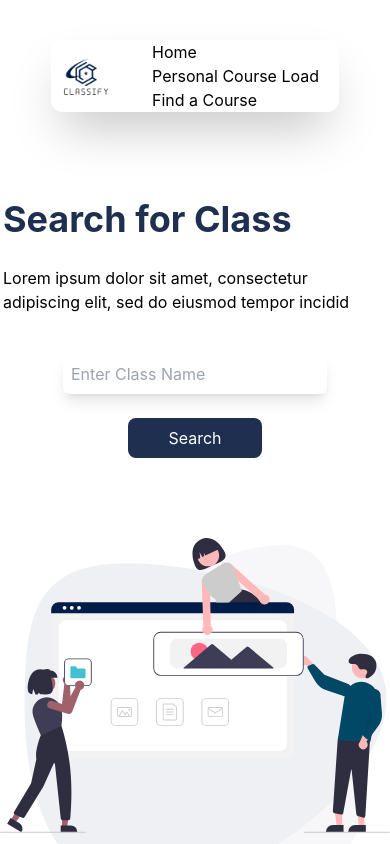
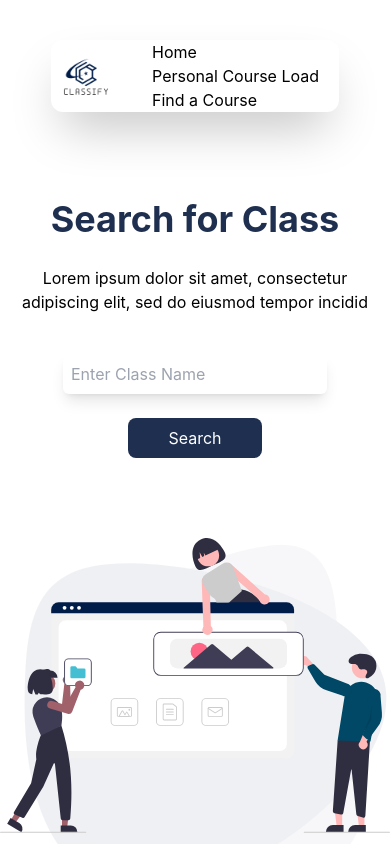
Before and after one commit to JeremyChuah/Classify, a React (Create React App) app: page / in a window 390 px wide. Shown: the top 844 px of the page. Built offline with nearby package versions, Linux system fonts and the light colour scheme.

Commit message:
added router

```diff
--- a/src/pages/homecomponents/aboutgrid.js
+++ b/src/pages/homecomponents/aboutgrid.js
@@ -9,7 +9,7 @@ const aboutgrid = (props) => {
   return (
     <div className="flex flex-col justify-center items-center mx-auto mt-10 w-4/5">
       <h1 className="text-4xl text-classifyBlue font-bold">About Classify</h1>
-      <div className="md:grid md:grid-cols-2 justify-center items-center gap-10 mt-5">
+      <div className="md:grid md:grid-cols-2 justify-center items-center gap-10 mt-5 text-center">
         <Aboutcard
           image={Attendance}
           name={"Helping Kids Make the right decisions"}
--- a/src/pages/homecomponents/classcard.js
+++ b/src/pages/homecomponents/classcard.js
@@ -6,7 +6,7 @@ const classcard = (props) => {
       <div className="bg-white rounded-lg shadow-lg flex flex-col p-5 items-start">
         <div className="flex flex-row items-center">
           <img src={props.image} />
-          <h1 className="text-xl font-bold lg:pl-20 md:pl-10 pl-20 text-classifyBlue">
+          <h1 className="text-xl font-bold lg:pl-20 md:pl-10 pl-20 text-classifyBlue lg:text-xl md:text-md">
             {props.name}
           </h1>
         </div>
--- a/src/pages/homecomponents/home-hero.js
+++ b/src/pages/homecomponents/home-hero.js
@@ -10,7 +10,7 @@ function homecomponents() {
   return (
     <div className="md:w-full md:flex md:flex-col md:justify-between md:items-center mt-20">
       <div className="md:grid md:grid-cols-2 m-auto">
-        <div className="flex flex-col justify-center items-center w-full px-48">
+        <div className="flex flex-col justify-center items-center w-full px-48 text-center md:text-left">
           <h1 className="text-4xl font-bold text-classifyBlue lg:w-full md:w-72 mb-5 lg:mb-2 w-96">
             Search for Class
           </h1>
```
